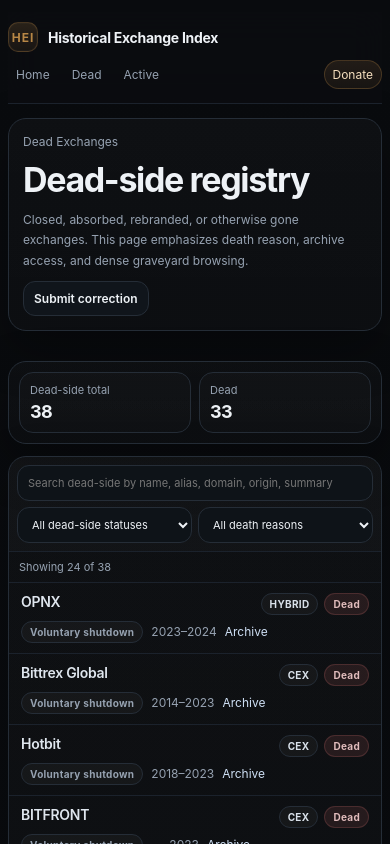
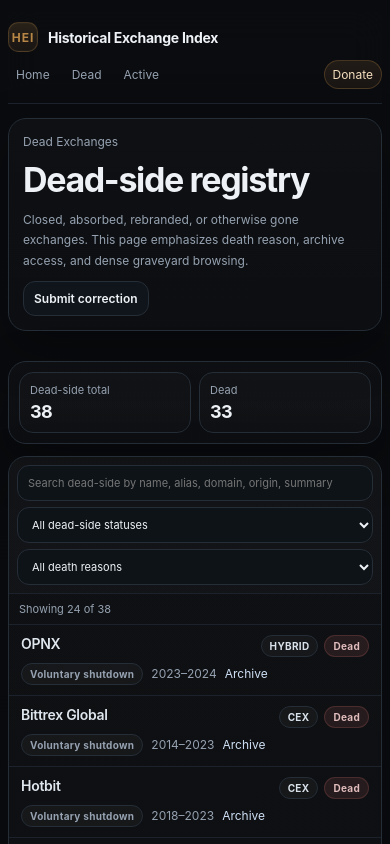
Before and after one commit to badjoke-lab/historical-exchange-index, a Next.js app: page /dead in a window 390 px wide. Shown: the top 844 px of the page. Built offline with nearby package versions, Linux system fonts and the light colour scheme.

Commit message:
HEI: tighten mobile registry filter layout

```diff
--- a/src/app/globals.css
+++ b/src/app/globals.css
@@ -1337,3 +1337,60 @@ tbody tr:hover {
     justify-content: center;
   }
 }
+
+/* HEI mobile registry filter tightening */
+@media (max-width: 767px) {
+  .controls {
+    grid-template-columns: 1fr;
+    gap: 8px;
+    padding: 10px;
+  }
+
+  .controls .search {
+    grid-column: auto;
+    min-width: 100%;
+  }
+
+  .controls .field {
+    width: 100%;
+  }
+
+  .controls .mobile-hide {
+    display: none;
+  }
+
+  .results-meta {
+    padding: 8px 10px;
+    gap: 4px;
+  }
+
+  .results-meta div:first-child {
+    display: none;
+  }
+
+  .registry-toolbar-actions {
+    padding: 0 10px 10px;
+  }
+
+  .registry-toolbar-actions .btn {
+    width: 100%;
+    justify-content: center;
+  }
+}
+
+@media (max-width: 599px) {
+  .controls {
+    gap: 6px;
+    padding: 8px;
+  }
+
+  .controls .field {
+    height: 36px;
+    font-size: 11px;
+    padding: 0 10px;
+  }
+
+  .registry-toolbar-actions {
+    padding: 0 8px 8px;
+  }
+}
```
